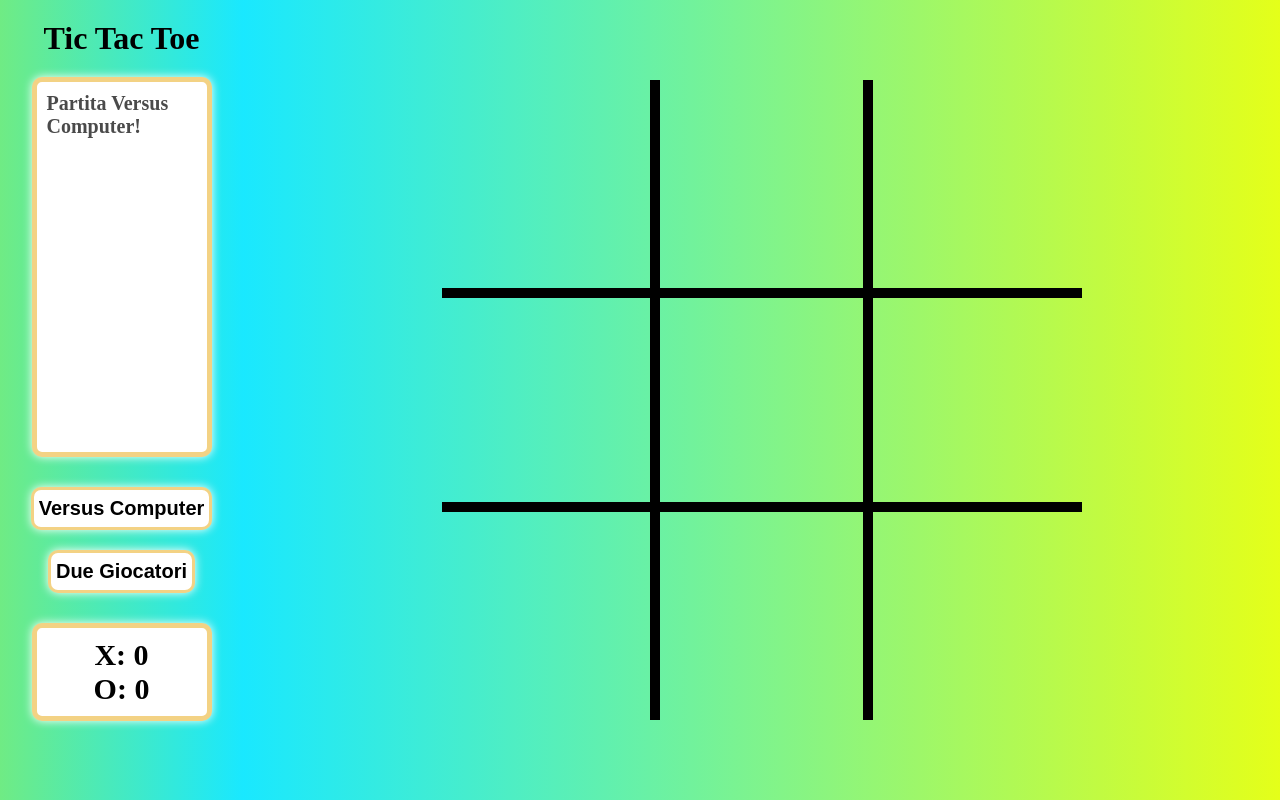
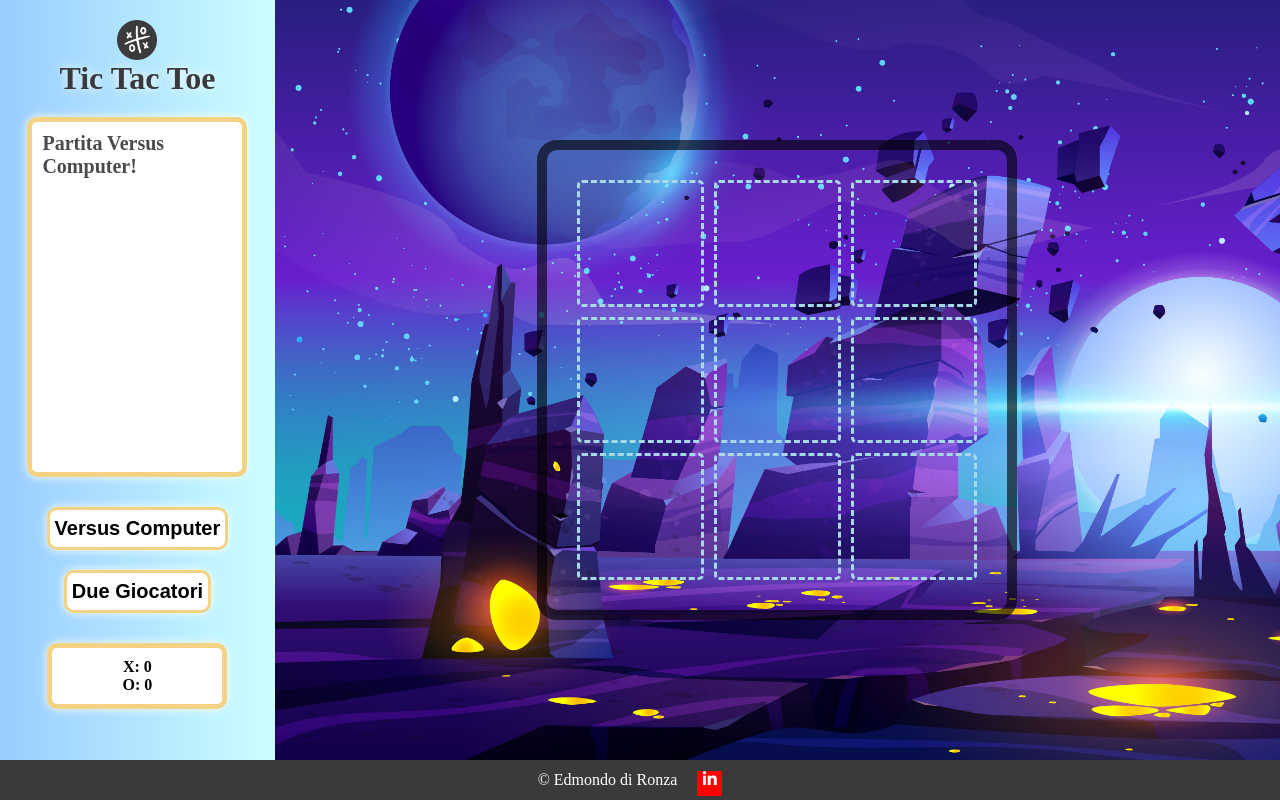
Before and after one commit to Edmondo-diRonza/js-tris-vanilla, a plain HTML site: page index.html in a window 1280 px wide. Drawn offline with Linux system fonts and the light colour scheme.

Commit message:
nuova grafica

```diff
--- a/css/style.css
+++ b/css/style.css
@@ -5,31 +5,39 @@
   user-select: none;
 }
 .page-wrapper {
+  height: 100vh;
+}
+main {
   position: relative;
   display: flex;
-  width: 100vw;
-  height: 100vh;
+  height: calc(100% - 40px);
+  width: 100%;
 }
 aside {
   display: flex;
   flex-direction: column;
   align-items: center;
-  background-color: #e8aa14;
-  background: linear-gradient(
+  background-color: #ffcc00;
+  /* background: linear-gradient(
     270deg,
     hsla(186, 100%, 55%, 1) 0%,
     hsla(130, 76%, 68%, 1) 100%
-  );
-  width: 300px;
+  ); */
+  background: linear-gradient(270deg, #ccffff 0%, #99ccff 100%);
+  width: 350px;
+  /* border-top-right-radius: 30px; */
   text-align: center;
   padding: 20px 0;
+}
+.logo-img {
+  width: 40px;
 }
 .message-box {
   padding: 0px 10px;
   display: flex;
   flex-direction: column;
   margin: 20px 0px;
-  width: 180px;
+  width: 220px;
   height: 50%;
   background-color: white;
   border-radius: 10px;
@@ -41,7 +49,7 @@ aside {
   list-style: none;
   text-align: left;
   margin-top: 10px;
-  font-size: 20px;
+  font-size: 1.25rem;
   color: rgba(0, 0, 0, 0.708);
 }
 .li-message {
@@ -58,14 +66,14 @@ aside {
   border: 5px solid #e8aa1485;
   border-radius: 10px;
   box-shadow: 0px 0px 10px white;
-  font-size: 30px;
+  font-size: 1, 87rem;
   font-weight: 700;
 }
 .btn {
   padding: 7px 5px;
   border-radius: 10px;
   border: 3px solid #e8aa1485;
-  font-size: 20px;
+  font-size: 1.25rem;
   margin: 10px 0px;
   background-color: white;
   font-weight: bold;
@@ -74,20 +82,24 @@ aside {
   max-width: 200px;
 }
 .btn:hover {
-  background-color: #ff5714;
+  /* background-color: #ff5714; */
+  background-color: #cb3e2c;
   color: white;
 }
-main {
+.main-content {
   display: flex;
   margin: auto;
   justify-content: center;
   align-items: center;
   /* background-color: #E4FF1A; */
-  background: linear-gradient(
+  /* background: linear-gradient(
     90deg,
     hsla(186, 100%, 55%, 1) 0%,
     hsla(67, 100%, 55%, 1) 100%
-  );
+  ); */
+  /* background-color: #fff; */
+  background-image: url("../img/1624.jpg");
+  background-size: cover;
   width: 100%;
   height: 100%;
 }
@@ -97,70 +109,63 @@ main {
 }
 
 table {
-  border-collapse: collapse;
-  width: 80vh;
-  height: 80vh;
-}
-td:first-child {
-  border-left: 0;
-}
-td:last-child {
-  border-right: 0;
-}
-tr:last-child td {
-  border-bottom: 0;
-}
-tr:first-child td {
-  border-top: 0;
+  width: 60vh;
+  height: 60vh;
+  border: 10px solid #0000009c;
+  border-radius: 20px;
+  padding: 20px;
+  border-spacing: 10px;
 }
 
 td {
   width: 33%;
   height: 33%;
-  border: solid 10px black;
+  border: dashed 0.2rem #a7d8e5;
+  border-radius: 5px;
   text-align: center;
   font-family: sans-serif;
-  font-size: 60px;
+  font-size: 3.75rem;
   text-transform: uppercase;
   transition: all 1s;
 }
 .cell-effects {
   background-color: rgba(0, 0, 0, 0.1);
-  font-size: 140px;
+  font-size: 8.75rem;
   color: #000;
   border-radius: 40%;
   box-shadow: 2px 2px 5px rgba(0, 0, 0, 0.5);
 }
 .grid-blurring {
-  border: solid 10px rgba(0, 0, 0, 0.4);
+  border: solid 2px rgba(0, 0, 0, 0.4);
 }
 td:hover {
   /* background-color: #1BE7FF; */
   /* background-color: rgba(223, 162, 17, 0.5); */
-  background-color: #e4ff1a;
+  background-color: #dae8e9;
   color: black;
   border-radius: 30%;
   box-shadow: 2px 2px 10px rgba(0, 0, 0, 0.5);
 }
 .called-x {
   /* background-color: rgba(1, 52, 255, 0.3); */
-  background-color: #1be7ff;
+  background-color: #3399cc;
   text-shadow: 0px 0px 30px white;
   box-shadow: 2px 2px 10px rgba(0, 0, 0, 0.5);
 }
 .called-x:hover {
-  background-color: #1be7ff;
+  background-color: #3399cc;
   border-radius: 20%;
   text-shadow: 0px 0px 10px white;
 }
 .called-o {
   /* background-color: #ff5714a6; */
-  background-color: #e8aa14;
+  /* background-color: #e8aa14; */
+  background-color: #feb000;
   text-shadow: 0px 0px 30px white;
   box-shadow: 2px 2px 10px rgba(0, 0, 0, 0.5);
 }
 .called-o:hover {
-  background-color: #e8aa14;
+  background-color: #feb000;
   border-radius: 20%;
   text-shadow: 0px 0px 10px white;
 }
@@ -175,6 +180,7 @@ td:hover {
   background-color: #ff5714;
   color: white;
   border-radius: 40%;
+  border: dashed 0.2rem #fff;
   text-shadow: 0px 0px 10px rgba(0, 0, 0, 0.4);
   box-shadow: 2px 2px 10px rgba(0, 0, 0, 0.5);
 }
@@ -187,6 +193,24 @@ td:hover {
   color: rgba(0, 0, 0, 0.1);
   pointer-events: none;
 }
+.copyright {
+  background-color: #3a3a3c;
+  height: 40px;
+  color: #fff;
+  text-align: center;
+  line-height: 40px;
+}
+.copyright span {
+  margin-right: 20px;
+}
+span i {
+  display: inline-block;
+  width: 25px;
+  height: 25px;
+  background-color: #3a3a3cc6;
+  background-color: red;
+
+}
 .overlay {
   position: absolute;
   display: flex;
@@ -194,11 +218,12 @@ td:hover {
   align-items: center;
   width: 100%;
   height: 100%;
-  font-size: 200px;
+  font-size: 12rem;
   visibility: visible;
   opacity: 1;
   transition: all 1s;
-  background-color: hsla(130, 76%, 68%, 1);
+  background-color: #392654;
+  color: #fff;
 }
 .overlay.hide {
   visibility: hidden;
@@ -223,20 +248,22 @@ td:hover {
   background-color: rgba(0, 0, 0, 0.8);
 }
 .text-replay {
-  font-size: 90px;
+  font-size: 5.65rem;
   background-color: rgba(255, 255, 255, 1);
   padding: 50px;
   border-radius: 60px;
   border: 7px solid #e8aa1485;
-  color: #e8aa14;
+  color: #feb000;
 }
 .text-replay:hover {
-  background-color: #e8aa14;
+  background-color: #feb000;
   color: white;
 }
 /* TYP */
 h1 {
-  font-size: 32px;
+  font-size: 2rem;
+  color: #3a3a3c;
+  text-shadow: 0px 0px 10px #fff;
 }
 
 /* MEDIA QUERIES  */
--- a/index.html
+++ b/index.html
@@ -19,8 +19,9 @@
   </head>
   <body>
     <div class="page-wrapper">
+      <main>
         <aside>
-        <h1>Tic Tac Toe</h1>
+          <img src="img/pngwing.png" alt="Logo" class="logo-img"><h1>Tic Tac Toe</h1>
           <div class="message-box">
             <ul id="statusList">
               <li><strong>Partita Versus Computer!</strong></li>
@@ -33,22 +34,20 @@
           <div class="score-div">
             <p>X: <span id="x-score">0</span></p>
             <p>O: <span id="o-score">0</span></p>
-
-
           </div>
         </aside>
-      <main>
-        <div class="portrait-title">
+        <div class="main-content">
+          <!-- <div class="portrait-title">
             <h1>Tic Tac Toe</h1>
-        </div>
+          </div> -->
           <div id="game-field"></div>
-        <div class="portrait-buttons">
+          <!-- <div class="portrait-buttons">
             <button class="btn" onclick="versusComputerGame()">
               Versus Computer
             </button>
             <button class="btn" onclick="twoPlayersGame()">Due Giocatori</button>
-        </div>
-      </main>
+          </div> -->
+        </div class="main-content">
         <div class="overlay hide" id="overlay-id">
           <div id="overlay-text"></div>
         </div>
@@ -57,6 +56,10 @@
             <p>PLAY AGAIN <i class="fas fa-redo"></i></p>
           </div>
         </div>
+      </main>
+      <footer class="copyright">
+        <span>© Edmondo di Ronza</span><span><i class="fa-brands fa-linkedin-in"></i></span>
+      </footer>
   </div>
     <script src="js/script.js"></script>
   </body>
```
Also changed, not shown: img/1624.jpg (added), img/pngwing.png (added), 3 other files. Lines whose indentation alone changed are shown as unchanged.
